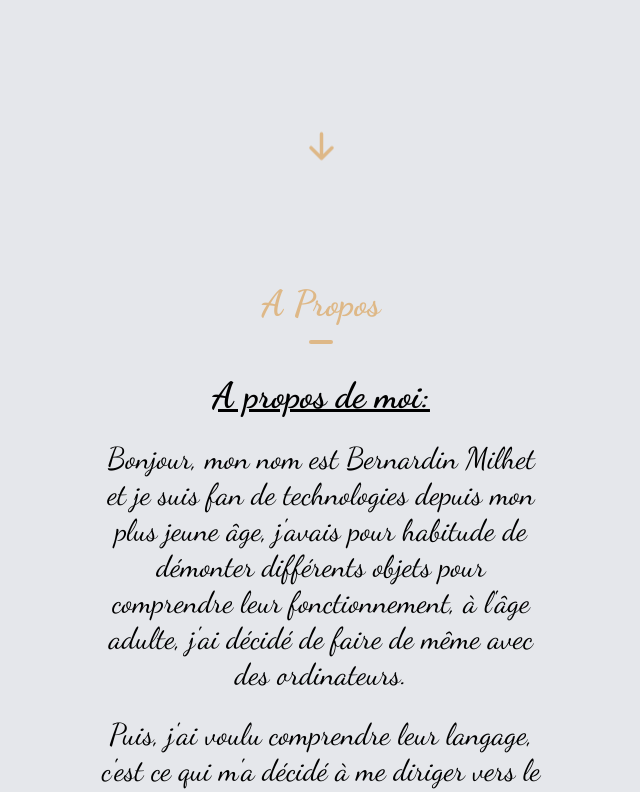
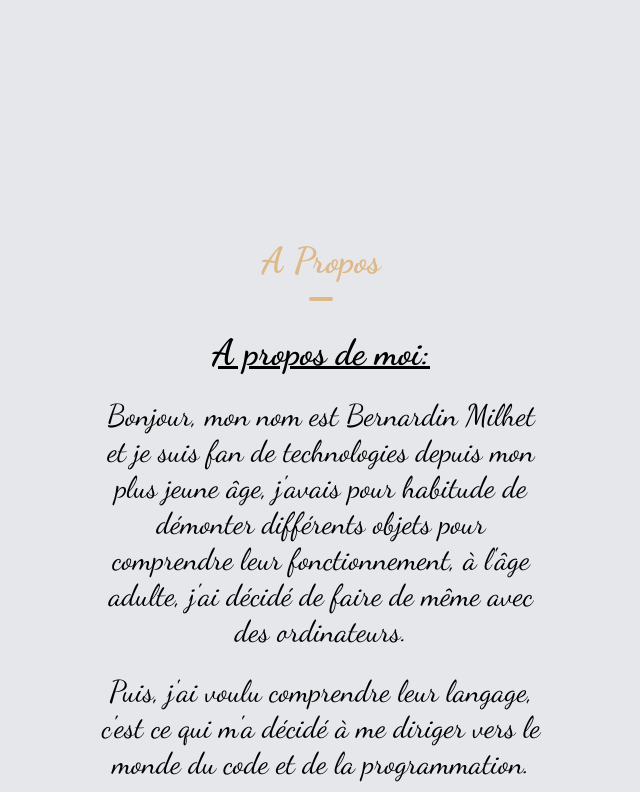
Before and after one commit to Kelhann2608/my-new-portfolio, a Next.js app: page / in a window 1280 px wide. Shown: the part 660-1452 px from the top of the page, without its empty margins (319-959 px from the left). Built offline with nearby package versions, Linux system fonts and the light colour scheme.

Commit message:
css modified

```diff
--- a/components/AboutSection.tsx
+++ b/components/AboutSection.tsx
@@ -4,7 +4,7 @@ import Image from "next/image";
 const AboutSection = () => {
   return (
     <section id="about">
-      <div className="pb-12 my-12 md:pt-16 md:pb-48">
+      <div className="pb-12 my-8 md:mt-36 ">
         <h1 className="text-4xl font-bold text-center font-DancingS text-or dark:text-teal-500">
           A Propos
           <hr className="w-6 h-1 mx-auto my-4 border-0 rounded bg-or dark:bg-teal-500" />
--- a/components/HeroSection.tsx
+++ b/components/HeroSection.tsx
@@ -71,21 +71,6 @@ const HeroSection = () => {
           </div>
         </div>
       </div>
-      <div className="flex flex-row items-center justify-center text-center">
-        <Link
-          to="about"
-          activeClass="active"
-          spy={true}
-          smooth={true}
-          offset={-100}
-          duration={500}
-        >
-          <HiArrowDown
-            size={35}
-            className="cursor-pointer animate-bounce text-or dark:text-teal-500"
-          />
-        </Link>
-      </div>
     </section>
   );
 };
--- a/components/SkillsSection.tsx
+++ b/components/SkillsSection.tsx
@@ -18,7 +18,7 @@ const skills = [
 const SkillsSection = () => {
   return (
     <section id="skills">
-      <div className="pb-12 my-12 md:pt-16 md:pb-48">
+      <div className="pb-12 my-8 md:pt-16 md:pb-48">
         <h1 className="text-4xl font-bold text-center font-DancingS text-or dark:text-teal-500">
           Compétences
           <hr className="w-6 h-1 mx-auto my-4 border-0 rounded bg-or dark:bg-teal-500" />
--- a/components/SlideUp.tsx
+++ b/components/SlideUp.tsx
@@ -7,7 +7,7 @@ interface Props {
   // any props that come into the component
 }
 
-export default function SlideUp({ children, offset = "0px" }: Props) {
+const SlideUp = ({ children, offset = "0px" }: Props) => {
   const ref = useRef(null);
 
   useEffect(() => {
@@ -33,4 +33,6 @@ export default function SlideUp({ children, offset = "0px" }: Props) {
       {children}
     </div>
   );
-}
+};
+
+export default SlideUp;
```
